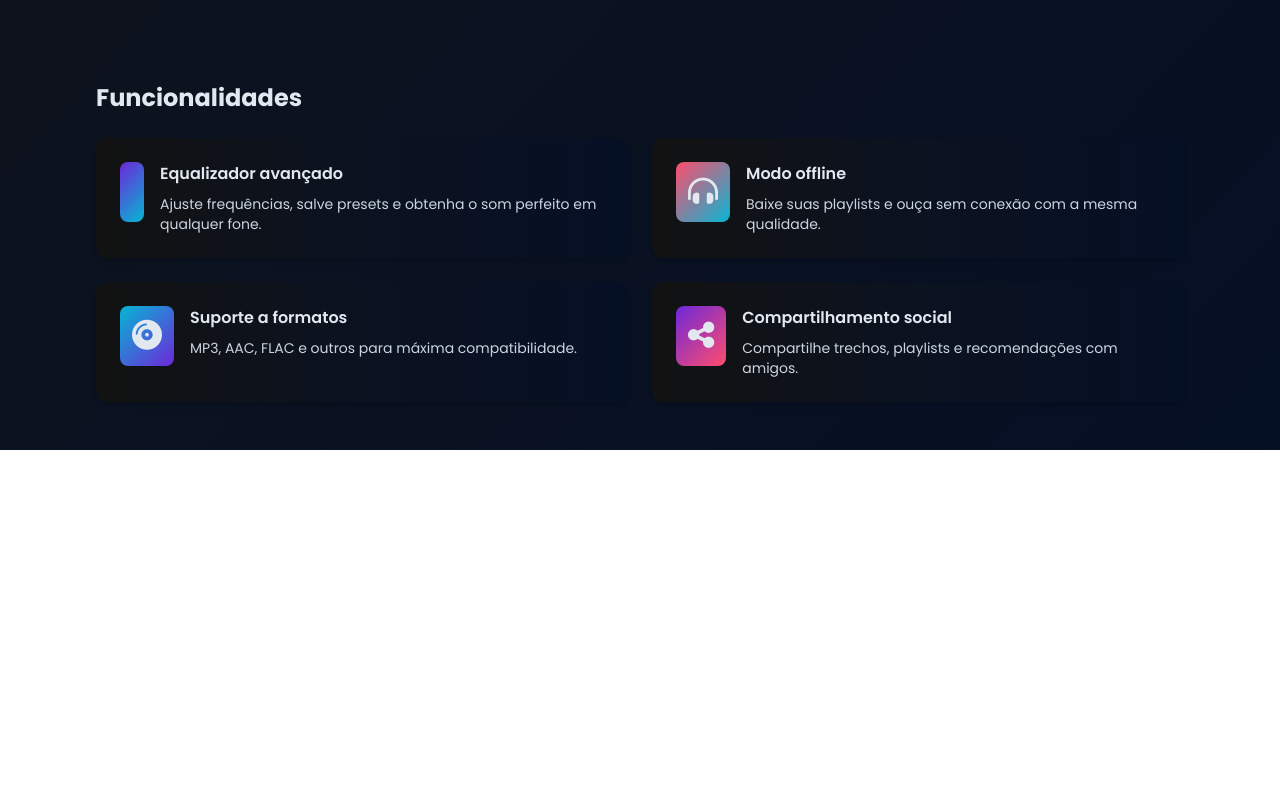
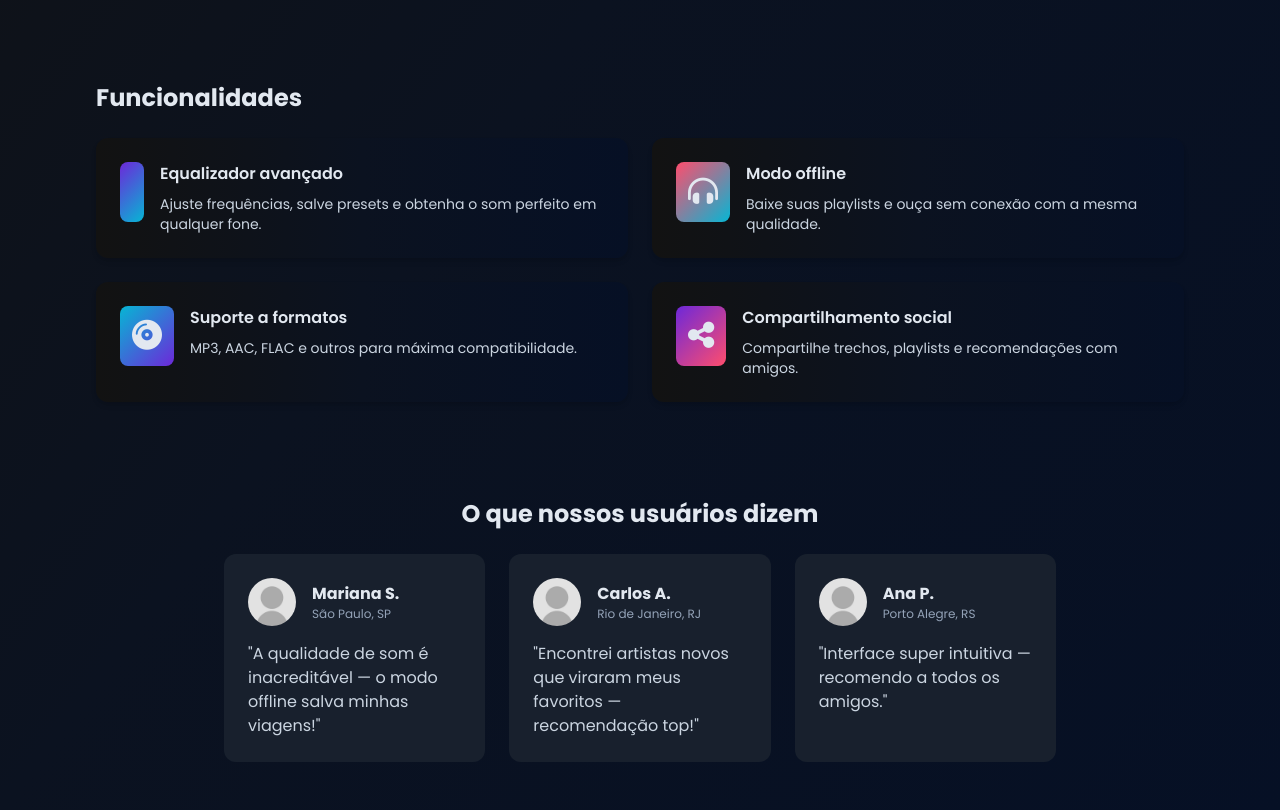
Before and after one commit to jopedrofigueiredo/AppMelodia, a plain HTML site: page index.html in a window 1280 px wide. Shown: the part 914-1724 px from the top of the page. Before the commit the page ends 1364 px from the top, so only its background shows below. Drawn offline with nearby package versions, Linux system fonts and the light colour scheme; some icons are missing; a small style sheet from the web is missing.

Commit message:
função de depoimento

```diff
--- a/index.html
+++ b/index.html
@@ -178,9 +178,49 @@
             </div>
           </div>
         </div>
-
       </div>
     </section>
+
+
+    <section id="depoimentos" class="max-w-4xl mx-auto px-6 lg:px-8 py-12">
+      <h2 class="text-2xl font-bold mb-6 text-center">O que nossos usuários dizem</h2>
+
+      <div class="grid grid-cols-1 md:grid-cols-3 gap-6">
+        <blockquote class="p-6 rounded-xl bg-[#18202d]">
+          <div class="flex items-center gap-4">
+            <img src="assets/usuario sem foto.jpg" alt="" class="w-12 h-12 rounded-full">
+            <div>
+              <strong>Mariana S.</strong>
+              <p class="text-xs text-slate-400">São Paulo, SP</p>
+            </div>
+          </div>
+          <p class="mt-4 text-slate-300">"A qualidade de som é inacreditável — o modo offline salva minhas viagens!"</p>
+        </blockquote>
+
+        <blockquote class="p-6 rounded-xl bg-[#18202d]">
+          <div class="flex items-center gap-4">
+            <img src="assets/usuario sem foto.jpg" alt="" class="w-12 h-12 rounded-full">
+            <div>
+              <strong>Carlos A.</strong>
+              <p class="text-xs text-slate-400">Rio de Janeiro, RJ</p>
+            </div>
+          </div>
+          <p class="mt-4 text-slate-300">"Encontrei artistas novos que viraram meus favoritos — recomendação top!"</p>
+        </blockquote>
+
+        <blockquote class="p-6 rounded-xl bg-[#18202d]">
+          <div class="flex items-center gap-4">
+            <img src="assets/usuario sem foto.jpg" alt="" class="w-12 h-12 rounded-full">
+            <div>
+              <strong>Ana P.</strong>
+              <p class="text-xs text-slate-400">Porto Alegre, RS</p>
+            </div>
+          </div>
+          <p class="mt-4 text-slate-300">"Interface super intuitiva — recomendo a todos os amigos."</p>
+        </blockquote>
+      </div>
+    </section>
+
 
 
 </body>
```
